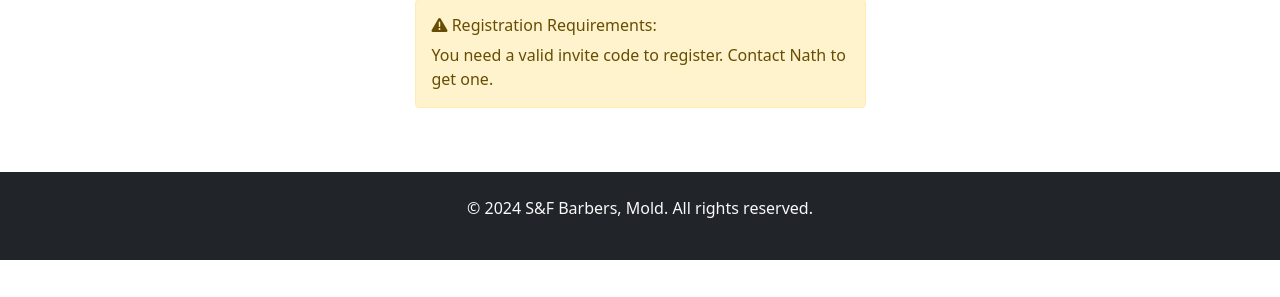
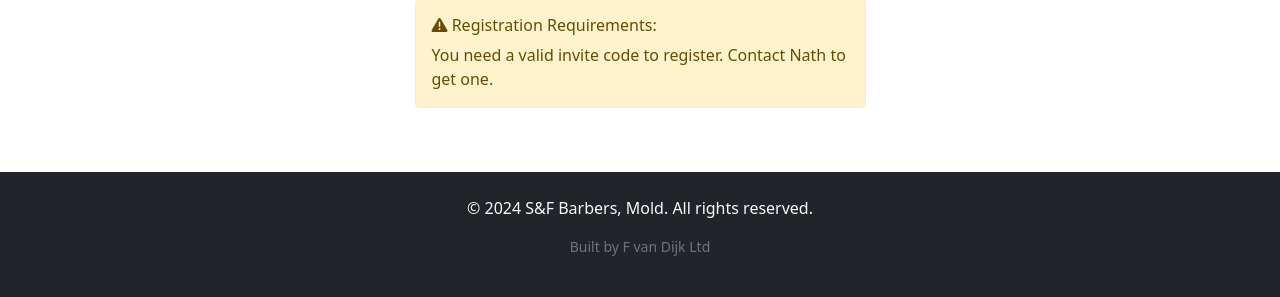
Before and after one commit to FelixvanDijk/nath_booking, a Flask app: page /register in a window 1280 px wide. Shown: the part 777-1074 px from the top of the page. Before the commit the page ends 1037 px from the top, so only its background shows below. Run offline with Flask 3, Linux system fonts and the light colour scheme.

Commit message:
Branding

```diff
--- a/templates/base.html
+++ b/templates/base.html
@@ -114,6 +114,9 @@
     <footer class="bg-dark text-light mt-5 py-4">
         <div class="container text-center">
             <p>&copy; 2024 S&F Barbers, Mold. All rights reserved.</p>
+            <p class="mt-2 text-muted small">
+                Built by <a href="https://felixvandijk.dev/business.html" target="_blank" class="text-muted text-decoration-none">F van Dijk Ltd</a>
+            </p>
         </div>
     </footer>
 
```
